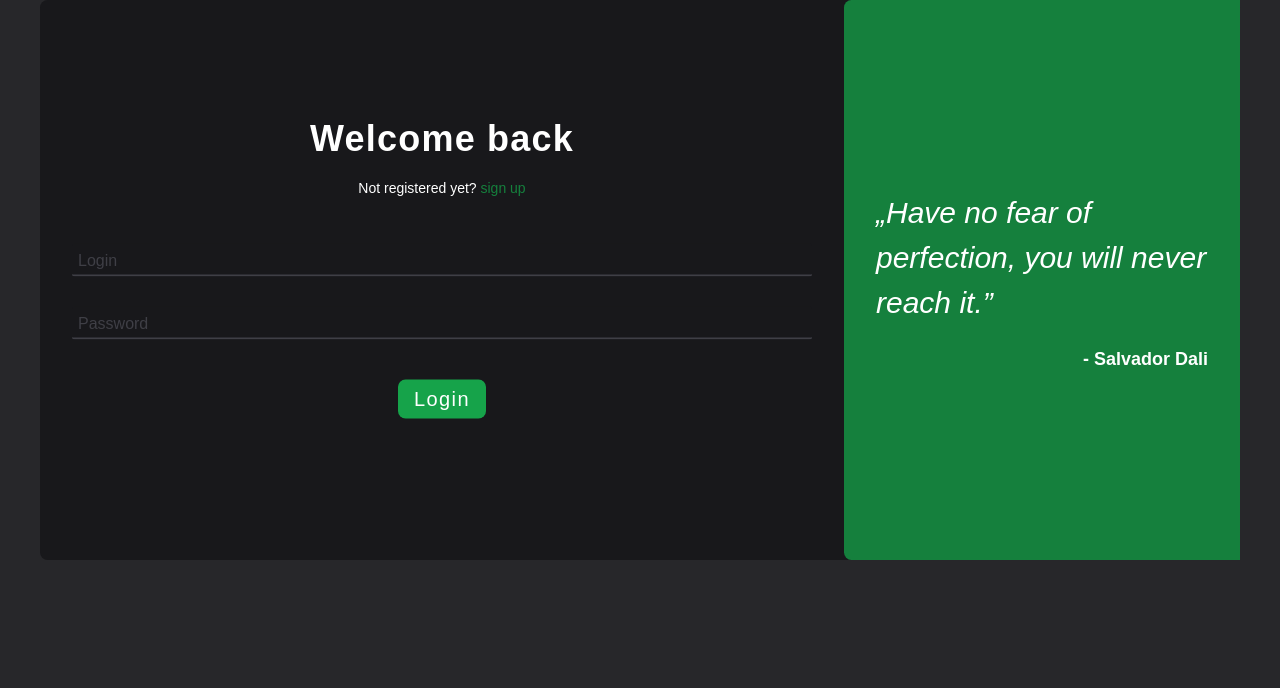
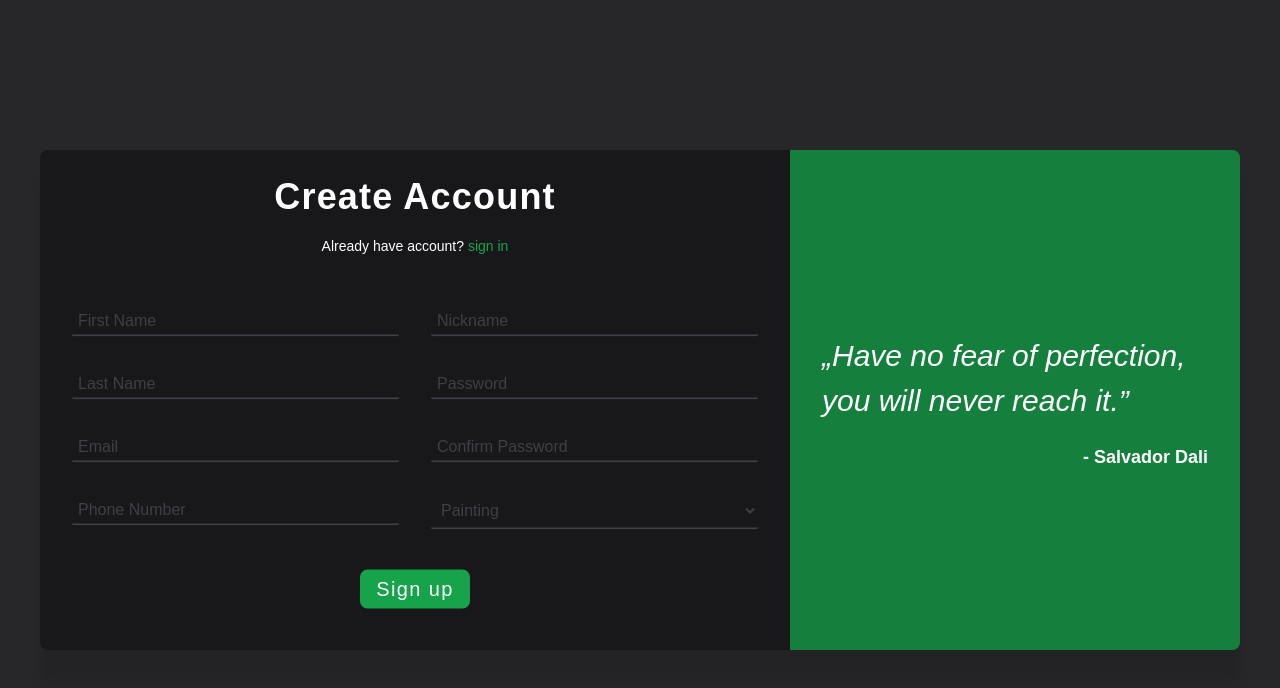
Before and after one commit to j-osypiuk/Art-Loom, a React (Vite) app: page / in a window 1280 px wide. Both pictures are taken after a click on the link "sign up". Shown: the top 688 px of the page. Built offline with nearby package versions, Linux system fonts and the light colour scheme.

Commit message:
Add sign up form + implement slide animation

```diff
--- a/src/components/Login.jsx
+++ b/src/components/Login.jsx
@@ -22,7 +22,8 @@ const Login = () => {
   }
 
   return (
-      <main className="cmp-login">
+      <main className="cmp-login__container">
+        <div className="cmp-login">
           <div className="cmp-login__quote-wrap">
             <div>
               <blockquote className="cmp-login__quote">
@@ -31,132 +32,55 @@ const Login = () => {
               <p className="cmp-login__author"><strong>- Salvador Dali</strong></p>
             </div>
           </div>
-        <div className="cmp-login__form-wrap">
+          <div className="cmp-login__sign-in-wrap">
             <h1 className="cmp-login__header">Welcome back</h1>
             <p className="cmp-login__info">
-            Not registered yet? <a className="cmp-login__sign-in" onClick={changeFormMode} href="#">sign up</a>
+              Not registered yet? <a className="cmp-login__sign-up" onClick={changeFormMode} href="#">sign up</a>
             </p>
-          <form method="post" className="cmp-login__sing-in-form" autoComplete="off">
+            <form method="post" className="cmp-login__sign-in-form" autoComplete="off">
               <FormInput inputName="login" label="Login" type="text"/>
               <FormInput inputName="password" label="Password" type="password"/>
               <div className="cmp-login__btn-wrap">
                 <button type="submit" className="cmp-login__button">
-                Login
+                  Sign in
                 </button>
               </div>
             </form>
           </div>
-
-
-        {/*<div className="cmp-login__sign-up-wrap">*/}
-        {/*  <h1 className="cmp-login__header">Create your account</h1>*/}
-        {/*  <p className="cmp-login__info">*/}
-        {/*    You already have an account? <a className="cmp-login__sign-in" href="#">log in</a>*/}
-        {/*  </p>*/}
-        {/*  <form method="post" className="cmp_login__sign-up-form" autoComplete="off">*/}
-        {/*    <div className="cmp_login__input-wrap">*/}
-        {/*      <div className="cmp-login__form_col">*/}
-        {/*        <div className="input-wrap">*/}
-        {/*          <label htmlFor="firstName" className="cmp-login__input-label">*/}
-        {/*            First Name:*/}
-        {/*          </label>*/}
-        {/*          <input*/}
-        {/*              onFocus={handleInputFocus}*/}
-        {/*              onBlur={handleInputBlur}*/}
-        {/*              type="text"*/}
-        {/*              name="firstName"*/}
-        {/*              id="firstName"*/}
-        {/*              className="cmp-login__input"*/}
-        {/*          />*/}
-        {/*        </div>*/}
-        {/*        <label htmlFor="lastName" className="cmp-login__input-label">*/}
-        {/*          Last Name:*/}
-        {/*        </label>*/}
-        {/*        <input*/}
-        {/*            onFocus={handleInputFocus}*/}
-        {/*            onBlur={handleInputBlur}*/}
-        {/*            type="text"*/}
-        {/*            name="lastName"*/}
-        {/*            id="lastName"*/}
-        {/*            className="cmp-login__input"*/}
-        {/*        />*/}
-        {/*        <label htmlFor="email" className="cmp-login__input-label">*/}
-        {/*          Email:*/}
-        {/*        </label>*/}
-        {/*        <input*/}
-        {/*            onFocus={handleInputFocus}*/}
-        {/*            onBlur={handleInputBlur}*/}
-        {/*            type="email"*/}
-        {/*            id="email"*/}
-        {/*            name="email"*/}
-        {/*            className="cmp-login__input"*/}
-        {/*        />*/}
-        {/*        <label htmlFor="phone" className="cmp-login__input-label">*/}
-        {/*          Phone Number:*/}
-        {/*        </label>*/}
-        {/*        <input*/}
-        {/*            onFocus={handleInputFocus}*/}
-        {/*            onBlur={handleInputBlur}*/}
-        {/*            type="text"*/}
-        {/*            id="phone"*/}
-        {/*            name="phone"*/}
-        {/*            className="cmp-login__input"*/}
-        {/*        />*/}
-        {/*      </div>*/}
-        {/*      <div className="cmp-login__form_col">*/}
-        {/*        <label htmlFor="nickname" className="cmp-login__input-label">*/}
-        {/*          Nickname:*/}
-        {/*        </label>*/}
-        {/*        <input*/}
-        {/*            onFocus={handleInputFocus}*/}
-        {/*            onBlur={handleInputBlur}*/}
-        {/*            type="text"*/}
-        {/*            name="nickname"*/}
-        {/*            id="nickname"*/}
-        {/*            className="cmp-login__input"*/}
-        {/*        />*/}
-        {/*        <label htmlFor="password" className="cmp-login__input-label">*/}
-        {/*          Password:*/}
-        {/*        </label>*/}
-        {/*        <input*/}
-        {/*            onFocus={handleInputFocus}*/}
-        {/*            onBlur={handleInputBlur}*/}
-        {/*            type="password"*/}
-        {/*            id="password"*/}
-        {/*            name="password"*/}
-        {/*            className="cmp-login__input"*/}
-        {/*        />*/}
-        {/*        <label htmlFor="confirmPassword" className="cmp-login__input-label">*/}
-        {/*          Confirm Password:*/}
-        {/*        </label>*/}
-        {/*        <input*/}
-        {/*            onFocus={handleInputFocus}*/}
-        {/*            onBlur={handleInputBlur}*/}
-        {/*            type="password"*/}
-        {/*            id="confirmPassword"*/}
-        {/*            name="password"*/}
-        {/*            className="cmp-login__input"*/}
-        {/*        />*/}
-        {/*        <label htmlFor="artType" className="cmp-login__input-label">*/}
-        {/*          Art Form:*/}
-        {/*        </label>*/}
-        {/*        <select id="artType" className="cmp-login__select">*/}
-        {/*          <option value="">Select an Art Form</option>*/}
-        {/*          {*/}
-        {/*            artForms.map((art) => (*/}
-        {/*                <option key={art} value={art} className="cmp-login__select-option">{art}</option>*/}
-        {/*            ))*/}
-        {/*          }*/}
-        {/*        </select>*/}
-        {/*      </div>*/}
-        {/*    </div>*/}
-        {/*    <div className="cmp-login__btn-wrap">*/}
-        {/*      <button type="submit" className="cmp-login__button">*/}
-        {/*        Login*/}
-        {/*      </button>*/}
-        {/*    </div>*/}
-        {/*  </form>*/}
-        {/*</div>*/}
+          <div className="cmp-login__sign-up-wrap">
+            <h1 className="cmp-login__header">Create Account</h1>
+            <p className="cmp-login__info">
+              Already have account? <a className="cmp-login__sign-up" onClick={changeFormMode} href="#">sign in</a>
+            </p>
+            <form method="post" className="cmp-login__sign-in-form" autoComplete="off">
+              <div className="cmp-login__input-wrap">
+                <div className="cmp-login__input-col">
+                  <FormInput inputName="firstName" label="First Name" type="text"/>
+                  <FormInput inputName="lastName" label="Last Name" type="text"/>
+                  <FormInput inputName="email" label="Email" type="email"/>
+                  <FormInput inputName="phoneNumber" label="Phone Number" type="text"/>
+                </div>
+                <div className="cmp-login__input-col">
+                  <FormInput inputName="nickname" label="Nickname" type="text"/>
+                  <FormInput inputName="newPassword" label="Password" type="password"/>
+                  <FormInput inputName="confirmPassword" label="Confirm Password" type="password"/>
+                  <select className="artField" id="artField" name="artField">
+                    <option value="Painting">Painting</option>
+                    <option value="Music">Music</option>
+                    <option value="Sculpture">Sculpture</option>
+                    <option value="Dance">Dance</option>
+                    <option value="Writing">Writing</option>
+                  </select>
+                </div>
+              </div>
+              <div className="cmp-login__btn-wrap">
+                <button type="submit" className="cmp-login__button">
+                  Sign up
+                </button>
+              </div>
+            </form>
+          </div>
+        </div>
       </main>
   );
 };
--- a/src/styles/App.css
+++ b/src/styles/App.css
@@ -38,7 +38,7 @@
 
   --transition-default: all 0.3s;
 
-  --shadow-default: 0 4.8rem 6.4rem rgba(63, 63, 70, 0.075);
+  --shadow-default: 0 3.2rem 1.2rem rgba(0, 0, 0, 0.1);
 
   --border-radius-default: 0.8rem;
   --border-radius-sm: 0.8rem;
--- a/src/styles/Login.css
+++ b/src/styles/Login.css
@@ -1,19 +1,24 @@
+.cmp-login__container {
+  display: flex;
+  align-items: center;
+  justify-content: center;
+
+  width: 100%;
+  height: 100dvh;
+}
+
 .cmp-login {
   background-color: var(--clr-secondary);
-  justify-content: center;
-  align-items: center;
 
   max-width: 90rem;
-  min-height: 70dvh;
-  margin-left: auto;
-  margin-right: auto;
-
+  width: 100%;
+  min-height: 50rem;
+  margin: 0 1.6rem;
   position: relative;
-  /*margin-top: 15rem;*/
 
   border-radius: 0.75rem;
 
-  /*box-shadow: var(--shadow-default);*/
+  box-shadow: var(--shadow-default);
   transition: var(--transition-default);
 }
 
@@ -21,7 +26,7 @@
   max-width: 120rem;
 }
 
-.cmp-login__form-wrap {
+.cmp-login__sign-in-wrap, .cmp-login__sign-up-wrap {
   position: absolute;
   top: 50%;
   left: 50%;
@@ -29,12 +34,35 @@
 
   width: 50%;
   padding: 3.2rem 3.2rem 1.6rem 3.2rem;
-  transition: var(--transition-default);
 }
 
-.cmp-login.sign-up-mode .cmp-login__form-wrap {
+.cmp-login__sign-in-wrap {
+  transition: left 0.3s, width 0.3s, opacity 0.05s ease-in-out 0.06s;
+}
+
+.cmp-login__sign-up-wrap {
+  transition: left 0.3s, width 0.3s, opacity 0.01s ease-in-out 0.11s;
+}
+
+.cmp-login.sign-up-mode .cmp-login__sign-in-wrap,
+.cmp-login.sign-up-mode .cmp-login__sign-up-wrap {
   left: 0;
-  width: 67%;
+  width: 62.5%;
+}
+
+.cmp-login.sign-up-mode .cmp-login__sign-in-wrap {
+  opacity: 0;
+  pointer-events: none;
+}
+
+.cmp-login.sign-up-mode .cmp-login__sign-up-wrap {
+  opacity: 1;
+  pointer-events: auto;
+}
+
+.cmp-login .cmp-login__sign-up-wrap {
+  opacity: 0;
+  pointer-events: none;
 }
 
 .cmp-login__quote-wrap {
@@ -44,7 +72,6 @@
   transform: translateY(-50%);
   width: 50%;
   height: 100%;
-  align-self: stretch;
   display: flex;
   align-items: center;
   padding: 3.2rem;
@@ -56,24 +83,15 @@
 }
 
 .cmp-login.sign-up-mode .cmp-login__quote-wrap {
-  left: 67%;
-  width: 33%;
-}
-
-.cmp-login__input-row {
-  display: flex;
-  justify-content: space-between;
-  gap: 1rem;
-}
-
-.cmp-login__sign-up-wrap {
-  width: 100%;
+  left: 62.5%;
+  width: 37.5%;
+  border-radius: 0 0.75rem 0.75rem 0;
 }
 
 .cmp-login__btn-wrap {
   display: flex;
   justify-content: center;
-  margin: 4rem 0;
+  margin: 4rem 0 3.2rem 0;
 }
 
 .cmp-login__button {
@@ -102,23 +120,11 @@
 .cmp-login__info {
   text-align: center;
   font-size: 1.4rem;
-  margin-top: 2rem;
+  margin: 2rem 0;
 }
 
-.cmp-login__sing-in-form {
+.cmp-login__sign-in-form {
   width: 100%;
-  margin-top: 4.8rem;
-}
-
-.cmp_login__sign-up-form {
-  width: 100%;
-}
-
-.cmp-login__input-wrap {
-  display: flex;
-  width: 100%;
-  position: relative;
-  margin-top: 3rem;
 }
 
 .cmp-login__quote {
@@ -132,20 +138,31 @@
   text-align: end;
 }
 
-.cmp-login__sign-in:link, .cmp-login__sign-in:visited {
+.cmp-login__sign-up:link, .cmp-login__sign-up:visited {
   text-decoration: none;
   color: var(--clr-green);
   transition: var(--transition-default);
 }
 
-.cmp-login__sign-in:hover, .cmp-login__sign-in:focus {
+.cmp-login__sign-up:hover, .cmp-login__sign-up:focus {
   color: var(--clr-green-dark);
 }
 
-.cmp-login__select {
+.cmp-login__input-wrap {
+  display: flex;
+  gap: 3.2rem;
+}
+.cmp-login__input-col {
+  flex-grow: 1;
+}
+
+.artField {
   width: 100%;
   padding: 0.8rem 0.6rem;
-  color: inherit;
+  border-radius: 0.25rem;
+  background-color: var(--clr-secondary);
+  color: var(--clr-tertiary);
+  border-bottom: var(--clr-tertiary) solid 2px;
   font-size: 1.6rem;
-  background-color: var(--clr-secondary);
+  margin-top: 3rem;
 }
```
Lines whose indentation alone changed are shown as unchanged.
